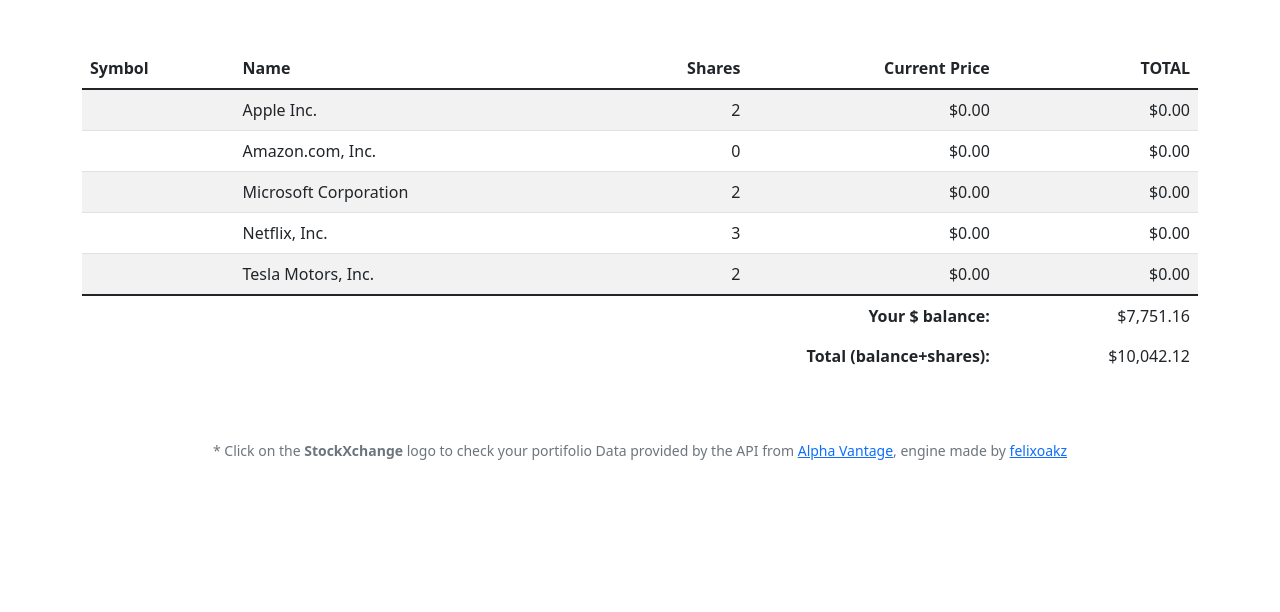
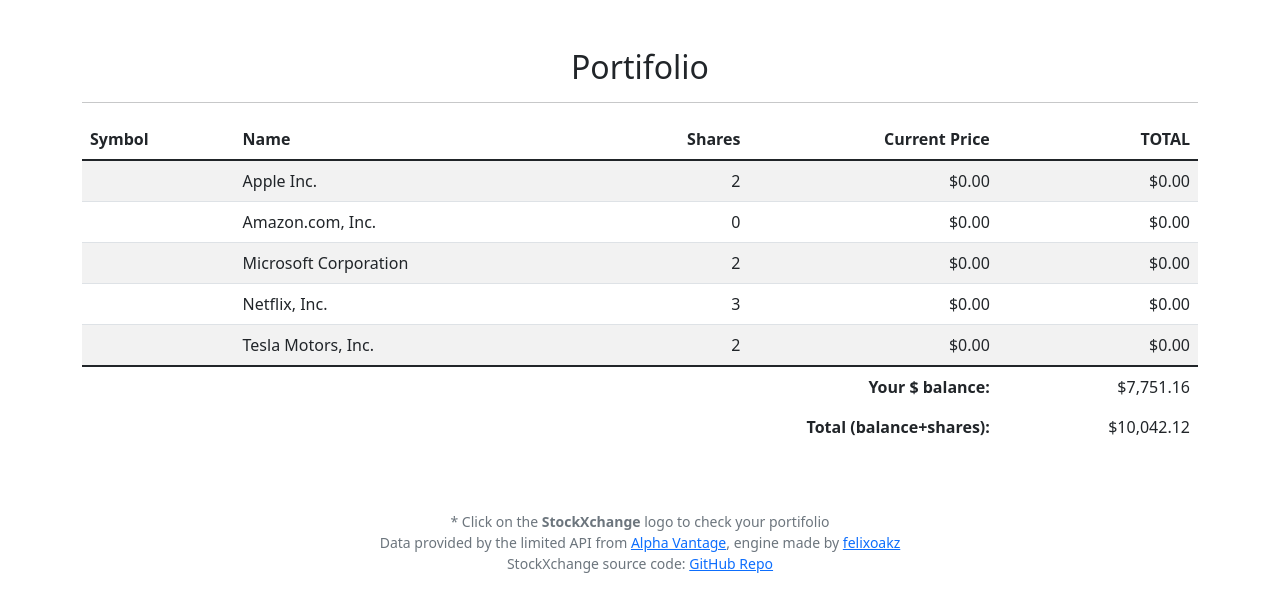
Before and after one commit to felixoakz/stockXchange, a Flask app: page / in a window 1280 px wide. Shown: the part 76-688 px from the top of the page. Run offline with Flask 2, Linux system fonts and the light colour scheme; the visitor is signed in with stand-in values (Sample User, id 1); data comes from the database, SQL or seed files in the repository; data that the repository does not hold is empty.

Commit message:
api limites set

```diff
--- a/templates/index.html
+++ b/templates/index.html
@@ -5,6 +5,8 @@ Portifolio
 {% endblock %}
 
 {% block main %}
+<h2 align="center">Portifolio</h2>
+<hr>
 <table class="table table-striped">
     <thead>
         <tr>
--- a/templates/layout.html
+++ b/templates/layout.html
@@ -68,9 +68,10 @@
     </main>
 
     <footer class="mb-5 small text-center text-muted">
-        * Click on the <b>StockXchange</b> logo to check your portifolio
-        Data provided by the API from <a href="https://www.alphavantage.co/">Alpha Vantage</a>, engine made
-        by <a href="https://github.com/FelixOakz">felixoakz</a>
+        * Click on the <b>StockXchange</b> logo to check your portifolio<br>
+        Data provided by the limited API from <a href="https://www.alphavantage.co/">Alpha Vantage</a>, engine made
+        by <a href="https://github.com/FelixOakz">felixoakz</a><br>
+        StockXchange source code: <a href="https://github.com/FelixOakz/stockXchange">GitHub Repo</a>
     </footer>
 
 </body>
```
Also changed, not shown: 1 other file.
